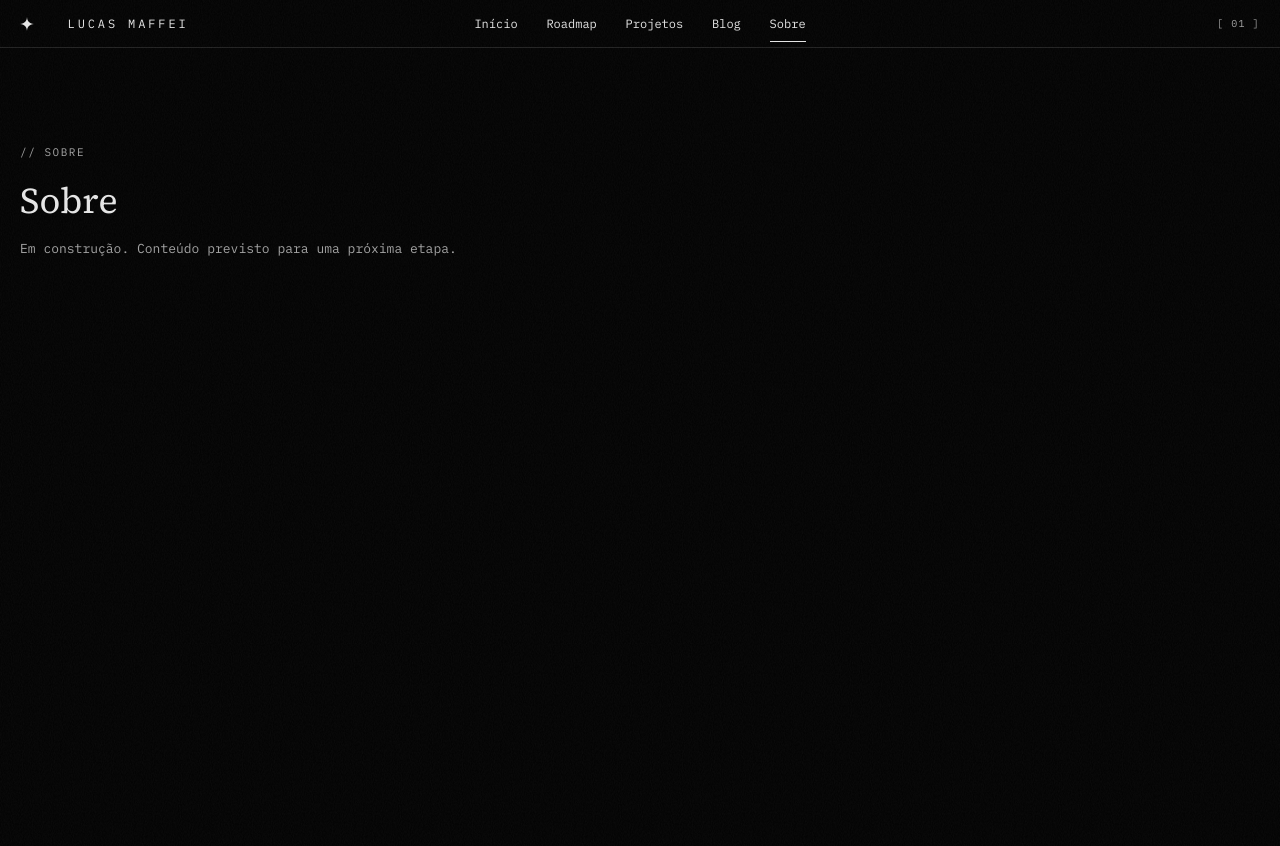
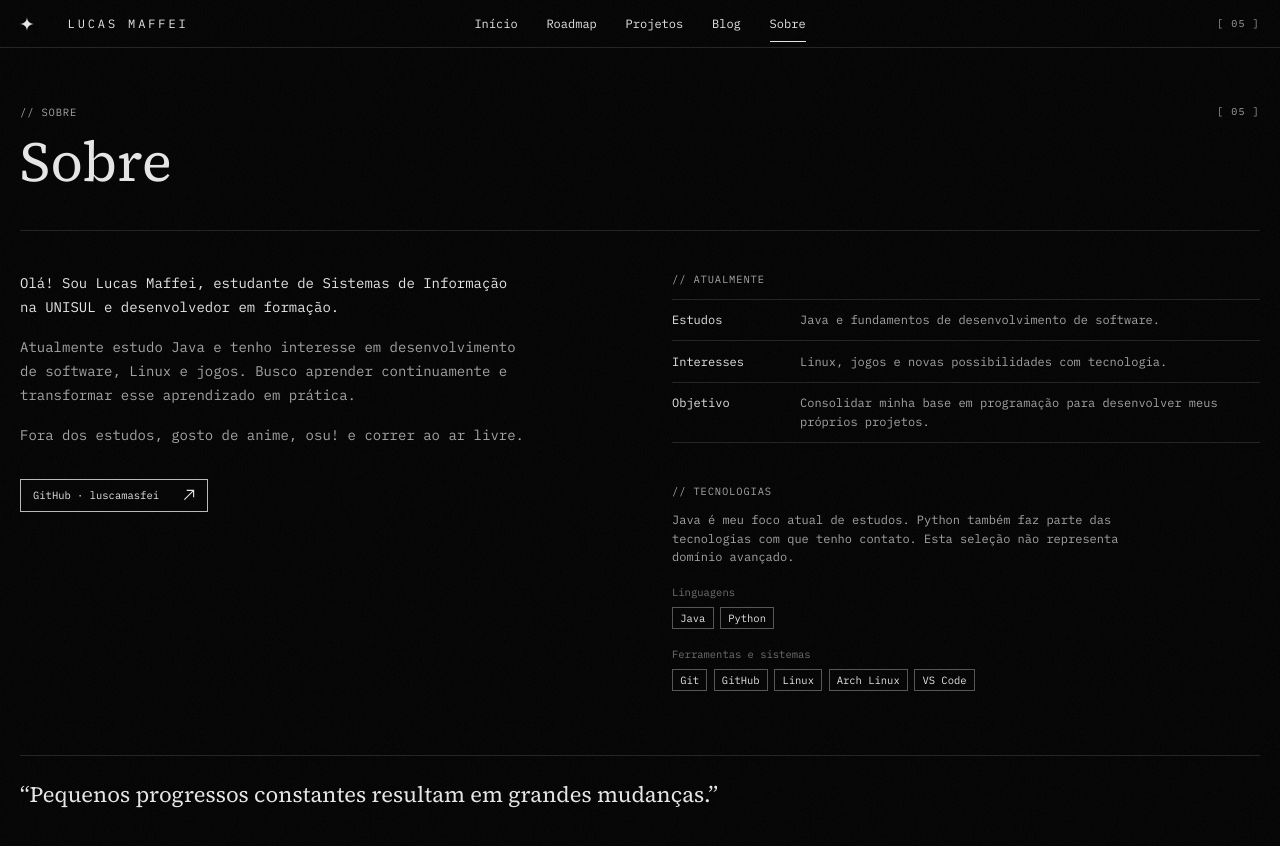
Before and after one commit to luscamasfei/masfeidev, an Astro site: page /sobre in a window 1280 px wide. Before the commit the page ends 800 px from the top, so only its background shows below. Built offline with nearby package versions, Linux system fonts and the light colour scheme; Astro itself is replaced by a stand-in of ours.

Commit message:
feat: cria a página Sobre com a bio do perfil do GitHub
Substitui o aviso provisório por apresentação, estudos atuais e
tecnologias, com os textos do README do perfil. Remove o componente de
aviso provisório, sem mais uso.

```diff
--- a/src/components/ui/StagePlaceholder.astro
+++ /dev/null
@@ -1,16 +0,0 @@
----
-/** Temporary notice for routes whose content arrives in a later stage. */
-interface Props {
-  label: string;
-  title: string;
-  stage: string;
-}
-
-const { label, title, stage } = Astro.props;
----
-
-<section class="site-container py-24">
-  <p class="eyebrow">// {label}</p>
-  <h1 class="mt-4 font-serif text-[2.25rem] leading-tight">{title}</h1>
-  <p class="mt-4 max-w-md text-ash">Em construção. Conteúdo previsto para {stage}.</p>
-</section>
--- /dev/null
+++ b/src/data/about.ts
@@ -0,0 +1,28 @@
+/*
+ * Página Sobre. Os textos vêm do README do perfil do GitHub
+ * (github.com/luscamasfei); não acrescentar formação, metas ou contatos que
+ * não estejam lá.
+ */
+export const about = {
+  eyebrow: 'Sobre',
+  title: 'Sobre',
+  description: 'Estudante de Sistemas de Informação na UNISUL e desenvolvedor em formação.',
+  intro: [
+    'Olá! Sou Lucas Maffei, estudante de Sistemas de Informação na UNISUL e desenvolvedor em formação.',
+    'Atualmente estudo Java e tenho interesse em desenvolvimento de software, Linux e jogos. Busco aprender continuamente e transformar esse aprendizado em prática.',
+    'Fora dos estudos, gosto de anime, osu! e correr ao ar livre.',
+  ],
+  now: [
+    { label: 'Estudos', text: 'Java e fundamentos de desenvolvimento de software.' },
+    { label: 'Interesses', text: 'Linux, jogos e novas possibilidades com tecnologia.' },
+    { label: 'Objetivo', text: 'Consolidar minha base em programação para desenvolver meus próprios projetos.' },
+  ],
+  technologies: {
+    note: 'Java é meu foco atual de estudos. Python também faz parte das tecnologias com que tenho contato. Esta seleção não representa domínio avançado.',
+    groups: [
+      { label: 'Linguagens', items: ['Java', 'Python'] },
+      { label: 'Ferramentas e sistemas', items: ['Git', 'GitHub', 'Linux', 'Arch Linux', 'VS Code'] },
+    ],
+  },
+  quote: 'Pequenos progressos constantes resultam em grandes mudanças.',
+} as const;
--- a/src/pages/sobre.astro
+++ b/src/pages/sobre.astro
@@ -1,8 +1,182 @@
 ---
 import BaseLayout from '@/layouts/BaseLayout.astro';
-import StagePlaceholder from '@/components/ui/StagePlaceholder.astro';
+import PageHeader from '@/components/ui/PageHeader.astro';
+import { about } from '@/data/about';
+import { site } from '@/data/site';
 ---
 
-<BaseLayout title="Sobre">
-  <StagePlaceholder label="Sobre" title="Sobre" stage="uma próxima etapa" />
+<BaseLayout title={about.title} description={about.description} headerIndex="05">
+  <section class="site-container page" aria-labelledby="page-title">
+    <PageHeader eyebrow={about.eyebrow} title={about.title} index="05" />
+
+    <div class="about">
+      <div class="about__intro">
+        {about.intro.map((paragraph) => <p>{paragraph}</p>)}
+        <a href={site.github} class="about__link" rel="me">
+          <span>GitHub · luscamasfei</span>
+          <svg width="12" height="12" viewBox="0 0 13 13" aria-hidden="true">
+            <path d="M1.5 11.5 11 2M4 1.5h7.5V9" fill="none" stroke="currentColor" stroke-width="1.2" />
+          </svg>
+        </a>
+      </div>
+
+      <div class="about__side">
+        <section aria-labelledby="about-now">
+          <h2 id="about-now" class="about__heading">// Atualmente</h2>
+          <dl class="about__now">
+            {about.now.map((item) => (
+              <div>
+                <dt>{item.label}</dt>
+                <dd>{item.text}</dd>
+              </div>
+            ))}
+          </dl>
+        </section>
+
+        <section aria-labelledby="about-tech">
+          <h2 id="about-tech" class="about__heading">// Tecnologias</h2>
+          <p class="about__note">{about.technologies.note}</p>
+          {about.technologies.groups.map((group) => (
+            <div class="about__group">
+              <h3>{group.label}</h3>
+              <ul class="about__tags">{group.items.map((item) => <li>{item}</li>)}</ul>
+            </div>
+          ))}
+        </section>
+      </div>
+    </div>
+
+    <blockquote class="about__quote">“{about.quote}”</blockquote>
+  </section>
 </BaseLayout>
+
+<style>
+  .page {
+    padding: 3.5rem 0 6rem;
+  }
+
+  .about {
+    display: grid;
+    grid-template-columns: minmax(0, 1fr) minmax(0, 1fr);
+    gap: 4rem;
+    margin-top: 2.5rem;
+  }
+
+  .about__intro p {
+    max-width: 32rem;
+    font-size: 0.875rem;
+    line-height: 1.5rem;
+    color: var(--color-paper);
+  }
+
+  .about__intro p + p {
+    margin-top: 1rem;
+    color: var(--color-ash);
+  }
+
+  .about__link {
+    display: inline-flex;
+    align-items: center;
+    gap: 1.5rem;
+    margin-top: 2rem;
+    padding: 0.45rem 0.75rem;
+    border: 1px solid rgb(255 255 255 / 0.72);
+    font-size: 0.65625rem;
+    color: var(--color-paper);
+    transition: background-color 0.25s, color 0.25s;
+  }
+
+  .about__link:hover {
+    background: var(--color-paper);
+    color: var(--color-void);
+  }
+
+  .about__side {
+    display: grid;
+    gap: 2.5rem;
+    align-content: start;
+  }
+
+  .about__heading {
+    font-size: 0.65625rem;
+    font-weight: 400;
+    letter-spacing: 0.08em;
+    line-height: 1rem;
+    text-transform: uppercase;
+    color: var(--color-ash);
+  }
+
+  .about__now {
+    margin-top: 0.75rem;
+    border-top: 1px solid var(--color-line);
+  }
+
+  .about__now > div {
+    display: grid;
+    grid-template-columns: 7rem minmax(0, 1fr);
+    gap: 1rem;
+    padding: 0.7rem 0;
+    border-bottom: 1px solid var(--color-line);
+    font-size: 0.75rem;
+    line-height: 1.15rem;
+  }
+
+  .about__now dt {
+    color: var(--color-paper);
+  }
+
+  .about__now dd {
+    color: var(--color-ash);
+  }
+
+  .about__note {
+    margin-top: 0.75rem;
+    max-width: 30rem;
+    font-size: 0.75rem;
+    line-height: 1.15rem;
+    color: var(--color-ash);
+  }
+
+  .about__group {
+    margin-top: 1.1rem;
+  }
+
+  .about__group h3 {
+    font-size: 0.65625rem;
+    font-weight: 400;
+    line-height: 1rem;
+    color: var(--color-smoke);
+  }
+
+  .about__tags {
+    display: flex;
+    flex-wrap: wrap;
+    gap: 0.4rem;
+    margin-top: 0.4rem;
+  }
+
+  .about__tags li {
+    padding: 0 0.45rem;
+    border: 1px solid var(--color-line-strong);
+    font-size: 0.65625rem;
+    line-height: 1.25rem;
+    color: var(--color-paper);
+  }
+
+  .about__quote {
+    margin-top: 4rem;
+    padding-top: 1.5rem;
+    border-top: 1px solid var(--color-line);
+    font-family: var(--font-serif);
+    font-size: 1.375rem;
+    line-height: 1.75rem;
+    color: var(--color-paper);
+  }
+
+  @media (max-width: 1023px) {
+    .about {
+      grid-template-columns: 1fr;
+      gap: 3rem;
+    }
+  }
+</style>
```
